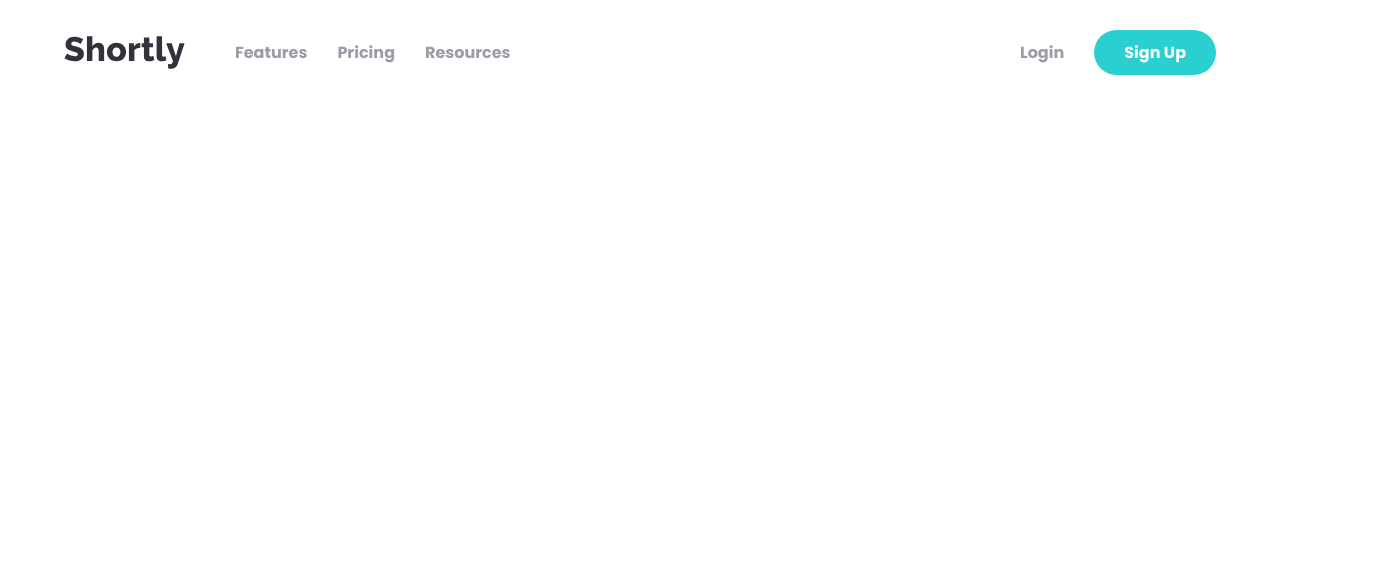
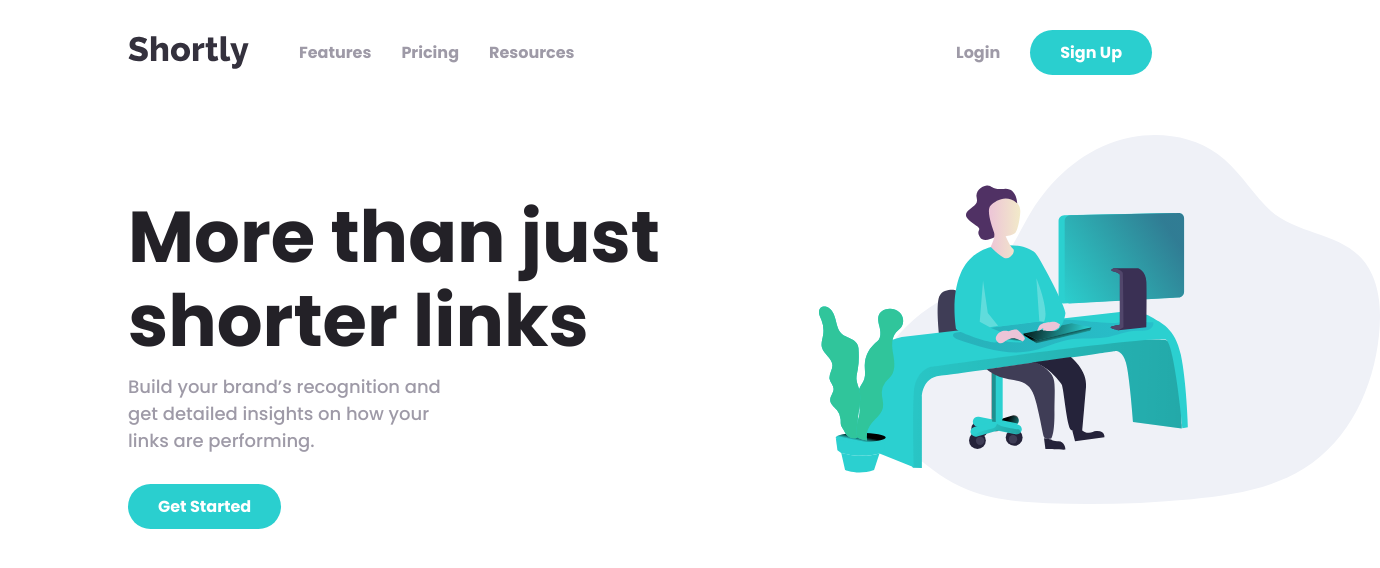
Before and after one commit to Adebesin-Cell/url-shortner, a React (Create React App) app: page / in a window 1280 px wide. Shown: the top 568 px of the page, 1380 px wide, since content can reach past the window. Built offline with nearby package versions, Linux system fonts and the light colour scheme.

Commit message:
updating UI

```diff
--- a/src/App.js
+++ b/src/App.js
@@ -1,10 +1,12 @@
 import { Fragment } from "react";
 import Header from "./components/Header";
+import Intro from "./components/Intro";
 
 function App() {
   return (
     <Fragment>
       <Header></Header>
+      <Intro></Intro>
     </Fragment>
   );
 }
--- a/src/components/Header.module.scss
+++ b/src/components/Header.module.scss
@@ -1,16 +1,16 @@
 .header {
   padding-top: var(--span-m);
-  padding-left: 5%;
-  padding-right: 5%;
+  padding-left: 10%;
+  padding-right: 10%;
 
   @media only screen and (min-width: 1960px) {
-    padding-left: 15%;
-    padding-right: 15%;
+    padding-left: 10%;
+    padding-right: 10%;
   }
 
   @media only screen and (max-width: 1440px) {
-    padding-left: 5%;
-    padding-right: 5%;
+    padding-left: 10%;
+    padding-right: 10%;
   }
 
   &__wrapper {
--- a/src/components/Intro.js
+++ b/src/components/Intro.js
@@ -1,5 +1,34 @@
+import Button from "./UI/Button";
 import styles from "./Intro.module.scss";
+import IntroImage from "../assets/svgs/illustration-working.svg";
 
-const Intro = function () {};
+const Intro = function () {
+  return (
+    <section className={styles["section-intro"]}>
+      <div className={styles.intro}>
+        <div className={styles["intro__content"]}>
+          <h1 className={styles["intro__heading"]}>
+            <span>More than just </span>
+            <span>shorter links</span>
+          </h1>
+          <p className={styles["intro__paragraph"]}>
+            Build your brand’s recognition and get detailed insights on how your
+            links are performing.
+          </p>
+          <Button className='btn btn--intro' type='button' text='Get Started'>
+            Get Started
+          </Button>
+        </div>
+        <div className={styles["intro__image-box"]}>
+          <img
+            src={IntroImage}
+            className={styles["intro__image"]}
+            alt='man working with a desktop'
+          />
+        </div>
+      </div>
+    </section>
+  );
+};
 
 export default Intro;
--- a/src/components/Intro.module.scss
+++ b/src/components/Intro.module.scss
@@ -0,0 +1,53 @@
+.section-intro {
+  padding: var(--span-2xl) 10%;
+  padding-right: 0;
+
+  @media only screen and (min-width: 1960px) {
+    padding-left: 10%;
+  }
+
+  @media only screen and (max-width: 1440px) {
+    padding-left: 10%;
+  }
+}
+
+.intro {
+  display: grid;
+  grid-template-columns: 1.5fr 1fr;
+
+  &__content {
+    padding-top: var(--span-2xl);
+  }
+
+  &__heading {
+    font-family: var(--Poppins);
+    font-size: calc(var(--size-2xl) + var(--size-l));
+    font-weight: var(--weight-xlg);
+    line-height: 84px;
+    color: var(--very-dark-violet);
+
+    span {
+      display: block;
+    }
+  }
+
+  &__paragraph {
+    padding-top: var(--span-xs);
+    font-family: var(--Poppins);
+    font-size: calc(var(--size-m) + 2px);
+    font-weight: var(--weight-md);
+    line-height: 27px;
+    color: var(--grayish-violet);
+    padding-right: calc(1.5 * var(--span-2xl));
+    max-width: 60%;
+  }
+
+  &__image-box {
+    margin-right: -100px;
+  }
+
+  &__image {
+    display: block;
+    width: 100%;
+  }
+}
--- a/src/components/UI/Button.module.scss
+++ b/src/components/UI/Button.module.scss
@@ -5,6 +5,7 @@
   background: transparent;
   text-decoration: none;
   cursor: pointer;
+  display: inline-block;
 
   &--header {
     padding: var(--span-xs) var(--span-m);
@@ -16,4 +17,16 @@
     color: var(--white);
     text-align: center;
   }
+
+  &--intro {
+    margin-top: var(--span-m);
+    padding: var(--span-xs) var(--span-m);
+    background: var(--cyan);
+    border-radius: 35px;
+    font-size: var(--size-m);
+    font-weight: var(--weight-xlg);
+    line-height: 25px;
+    color: var(--white);
+    text-align: center;
+  }
 }
--- a/src/index.scss
+++ b/src/index.scss
@@ -55,4 +55,5 @@ body {
   font-family: var(--Poppins);
   -webkit-font-smoothing: antialiased;
   -moz-osx-font-smoothing: grayscale;
+  overflow-x: hidden;
 }
```
Also changed, not shown: src/components/About.js (added), src/components/About.module.scss (added).
